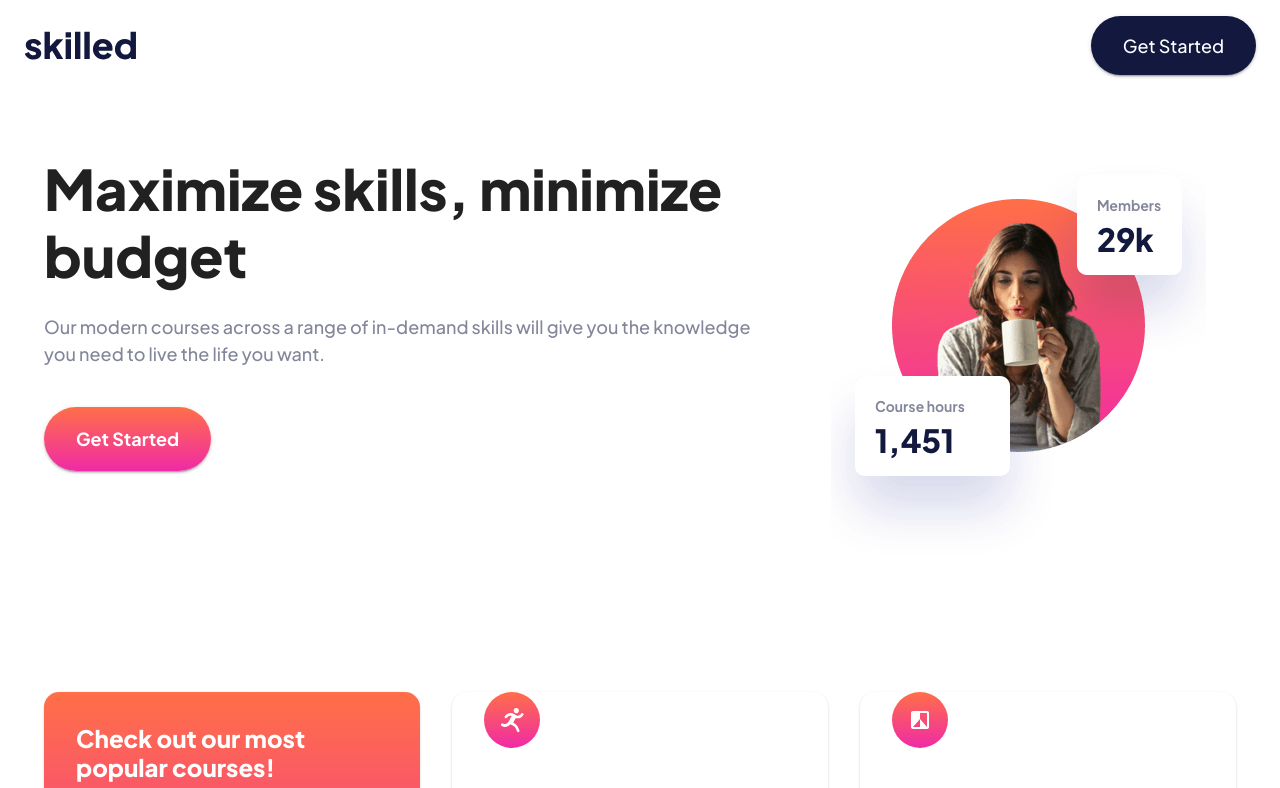
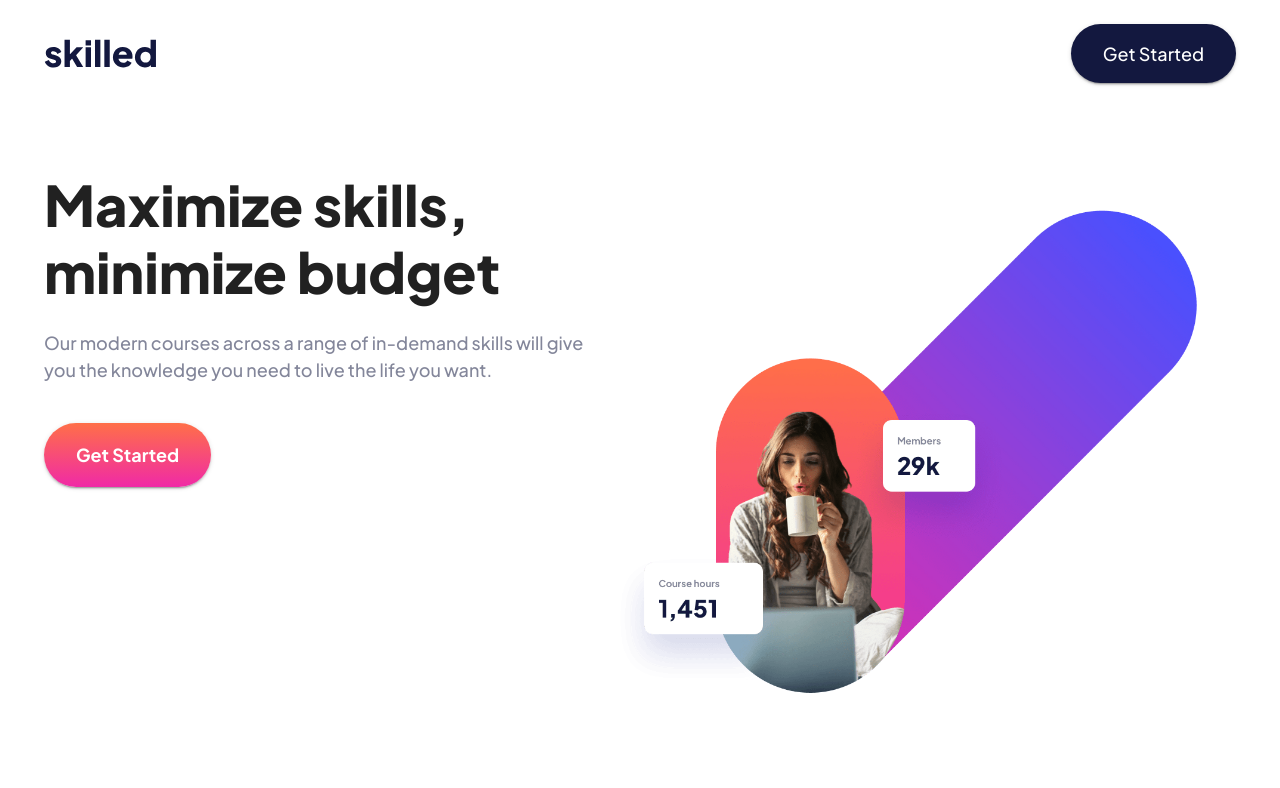
Before and after one commit to haipinggong/skilled-elearning-landing-page, a React (Vite) app: page / in a window 1280 px wide. Shown: the top 788 px of the page. Built offline with nearby package versions, Linux system fonts and the light colour scheme.

Commit message:
Adjust more styling

```diff
--- a/src/components/ContentSection/ContentSection.tsx
+++ b/src/components/ContentSection/ContentSection.tsx
@@ -7,7 +7,7 @@ export const ContentSection = () => {
   return (
     <Box component="section" sx={styles.wrapper}>
       <Grid container spacing={4}>
-        <Grid size={{ xs: 12, md: 6, lg: 4 }}>
+        <Grid size={{ sm: 12, md: 6, lg: 4 }}>
           <Card sx={styles.checkoutCard}>
             <CardContent sx={styles.checkoutCardContent}>
               <Typography variant="h4" component="h2">
@@ -17,7 +17,7 @@ export const ContentSection = () => {
           </Card>
         </Grid>
         {courses.map((course) => (
-          <Grid size={{ xs: 12, md: 6, lg: 4 }}>
+          <Grid size={{ sm: 12, md: 6, lg: 4 }}>
             <Course
               key={course.id}
               img={course.img}
--- a/src/components/Header/Header.styles.ts
+++ b/src/components/Header/Header.styles.ts
@@ -12,6 +12,9 @@ export const styles: StyleProps = {
   toolbar: (theme) => ({
     padding: theme.spacing(2, 2.5),
     justifyContent: "space-between",
+    [theme.breakpoints.up("sm")]: {
+      padding: theme.spacing(3, 5.5),
+    },
   }),
   button: (theme) => ({
     borderRadius: 28,
--- a/src/components/Hero/Hero.styles.ts
+++ b/src/components/Hero/Hero.styles.ts
@@ -41,6 +41,14 @@ export const styles: StyleProps = {
     borderRadius: 28,
     padding: theme.spacing(2, 4),
   }),
+  image: (theme) => ({
+    [theme.breakpoints.up("sm")]: {
+      height: "25rem",
+    },
+    [theme.breakpoints.up("md")]: {
+      height: "35rem",
+    },
+  }),
 };
 
 export default styles;
--- a/src/components/Hero/Hero.tsx
+++ b/src/components/Hero/Hero.tsx
@@ -2,8 +2,22 @@ import Box from "@mui/material/Box";
 import styles from "./Hero.styles";
 import { Typography, Button } from "@mui/material";
 import imageHeroMobile from "../../assets/image-hero-mobile.png";
+import imageHeroTablet from "../../assets/image-hero-tablet.png";
+import imageHeroDesktop from "../../assets/image-hero-desktop.png";
+import useMediaQuery from "@mui/material/useMediaQuery";
+import { useTheme } from "@mui/material/styles";
 
 export const Hero = () => {
+  const theme = useTheme();
+  const isMobile = useMediaQuery(theme.breakpoints.down("sm"));
+  const isTablet = useMediaQuery(theme.breakpoints.between("sm", "md"));
+
+  const image = isMobile
+    ? imageHeroMobile
+    : isTablet
+    ? imageHeroTablet
+    : imageHeroDesktop;
+
   return (
     <Box component="section" sx={styles.contentWrapper}>
       <Box sx={styles.content}>
@@ -18,7 +32,7 @@ export const Hero = () => {
           Get Started
         </Button>
       </Box>
-      <Box component="img" src={imageHeroMobile} alt="Hero" />
+      <Box component="img" src={image} alt="Hero" sx={styles.image} />
     </Box>
   );
 };
--- a/src/theme.ts
+++ b/src/theme.ts
@@ -55,15 +55,15 @@ declare module "@mui/material/Button" {
 }
 
 let theme = createTheme({
-  breakpoints: {
-    values: {
-      xs: 0,
-      sm: 375,
-      md: 768,
-      lg: 1024,
-      xl: 1280,
-    },
-  },
+  // breakpoints: {
+  //   values: {
+  //     xs: 0,
+  //     sm: 375,
+  //     md: 768,
+  //     lg: 1024,
+  //     xl: 1280,
+  //   },
+  // },
   palette: {
     blue: {
       dark: "#13183F",
```
